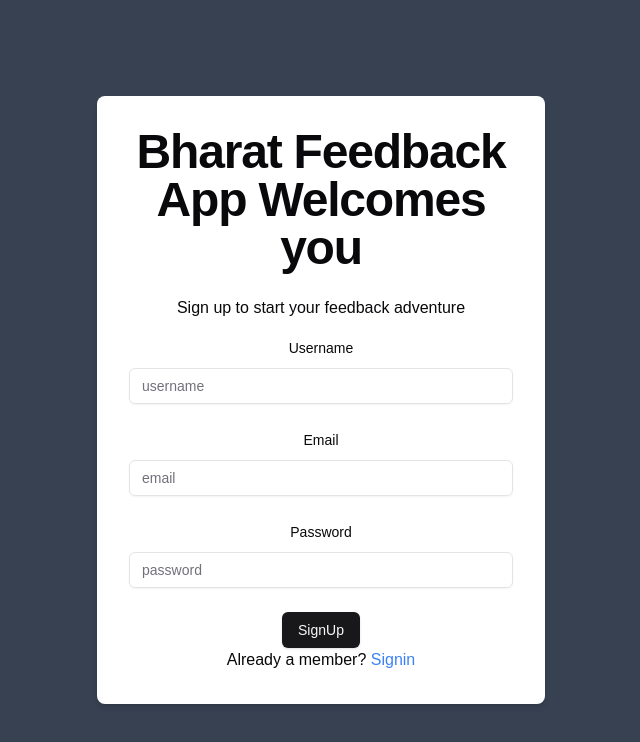
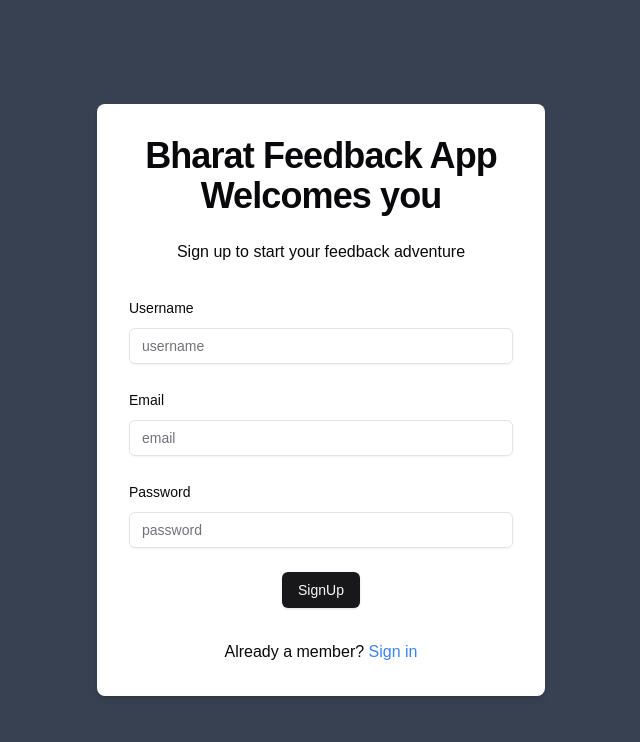
Before and after one commit to BharateshPoojary/feedback-app, a Next.js app: page /sign-Up in a window 1280 px wide. Shown: the top 742 px of the page, without its empty margins (319-959 px from the left). Built offline with nearby package versions, Linux system fonts and the light colour scheme.

Commit message:
signuppage done

```diff
--- a/src/app/(auth)/sign-Up/page.tsx
+++ b/src/app/(auth)/sign-Up/page.tsx
@@ -123,19 +123,17 @@ You prevent type errors within the function, e.g., accessing values.username is
   };
   return (
     <div className="flex justify-center items-center min-h-screen bg-gray-700">
-      <div className="w-full max-w-md p-8 space-y-8 bg-white rounded-lg shadow-md">
+      <div className="w-1/2 max-w-md p-8 space-y-8 bg-white rounded-lg shadow-md">
         <div className="text-center">
-          <h1 className=" font-extrabold tracking-tight lg:text-5xl mb-6">
+          <h1 className=" font-extrabold tracking-tight lg:text-4xl mb-6">
             {/*min-width: 1024px means that the styles inside this media query will only apply if the viewport width is 1024 pixels or larger.*/}
             Bharat Feedback App Welcomes you
           </h1>
           <p className="mb-4">Sign up to start your feedback adventure</p>
+        </div>
         <Form {...form}>
           {/* To access all properties and methods of useForm hook if we not passed that it will throw error syaing The Form component from Shadcn expects a prop that conforms to UseFormReturn, which is the return type of useForm() from react-hook-form. However, if you only pass children, it will complain that the required properties from UseFormReturn (like watch, setValue, etc.) are missing.*/}
-            <form
-              onSubmit={form.handleSubmit(submitform)}
-              className="space-y-6"
-            >
+          <form onSubmit={form.handleSubmit(submitform)} className="space-y-6">
             <FormField
               control={form.control}
               name="userName"
@@ -196,16 +194,13 @@ You prevent type errors within the function, e.g., accessing values.username is
                 <FormItem>
                   <FormLabel>Password</FormLabel>
                   <FormControl>
-                      <Input
-                        {...field}
-                        type="password"
-                        placeholder="password"
-                      />
+                    <Input {...field} type="password" placeholder="password" />
                   </FormControl>
                   <FormMessage />
                 </FormItem>
               )}
             />
+            <div className="flex justify-center">
               <Button disabled={issubmitting} className="space-y-16">
                 {issubmitting ? (
                   <>
@@ -215,12 +210,14 @@ You prevent type errors within the function, e.g., accessing values.username is
                   "SignUp"
                 )}
               </Button>
+            </div>
           </form>
         </Form>
+        <div className="flex justify-center">
           <p>
             Already a member?&nbsp;
             <Link href="/sign-in" className="text-blue-500 hover:text-blue-900">
-              Signin
+              Sign in
             </Link>
           </p>
         </div>
--- a/src/app/api/signUp/route.ts
+++ b/src/app/api/signUp/route.ts
@@ -14,6 +14,7 @@ Request is a type, often provided by libraries or frameworks (like Express, Next
     /**This part waits for the JSON content of the incoming request to be parsed. The request.json() method reads the body of the request as JSON, which is typically used when the request's body contains JSON data (like {"username": "example", "email": "example@example.com", "password": "securepassword"}). */
     const isExisting_user_by_this_username = await UserModel.findOne({
       username: userName,
+      isVerified: true,
     });
     //if  user exist by this username
     if (isExisting_user_by_this_username) {
```
Lines whose indentation alone changed are shown as unchanged.
